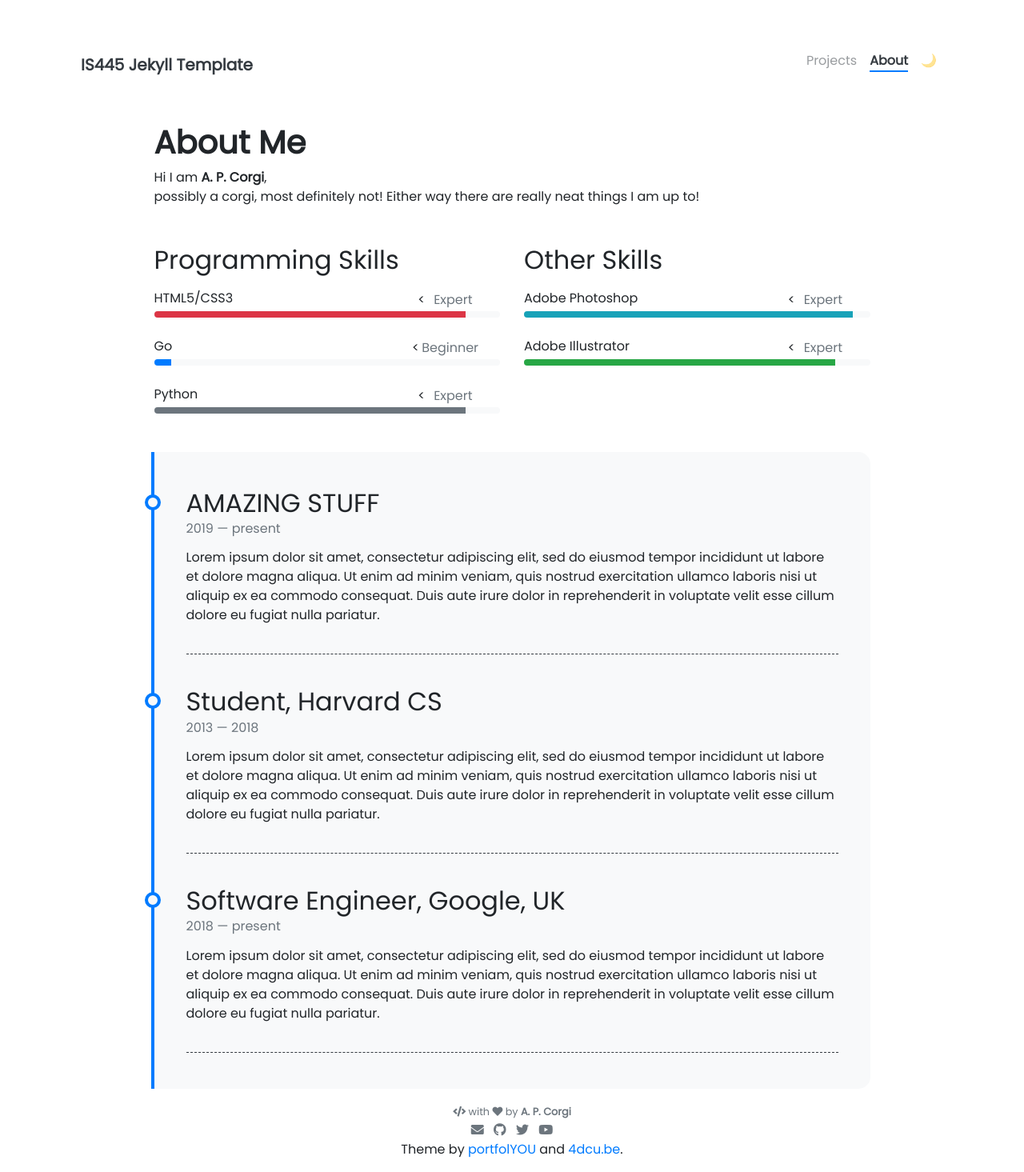
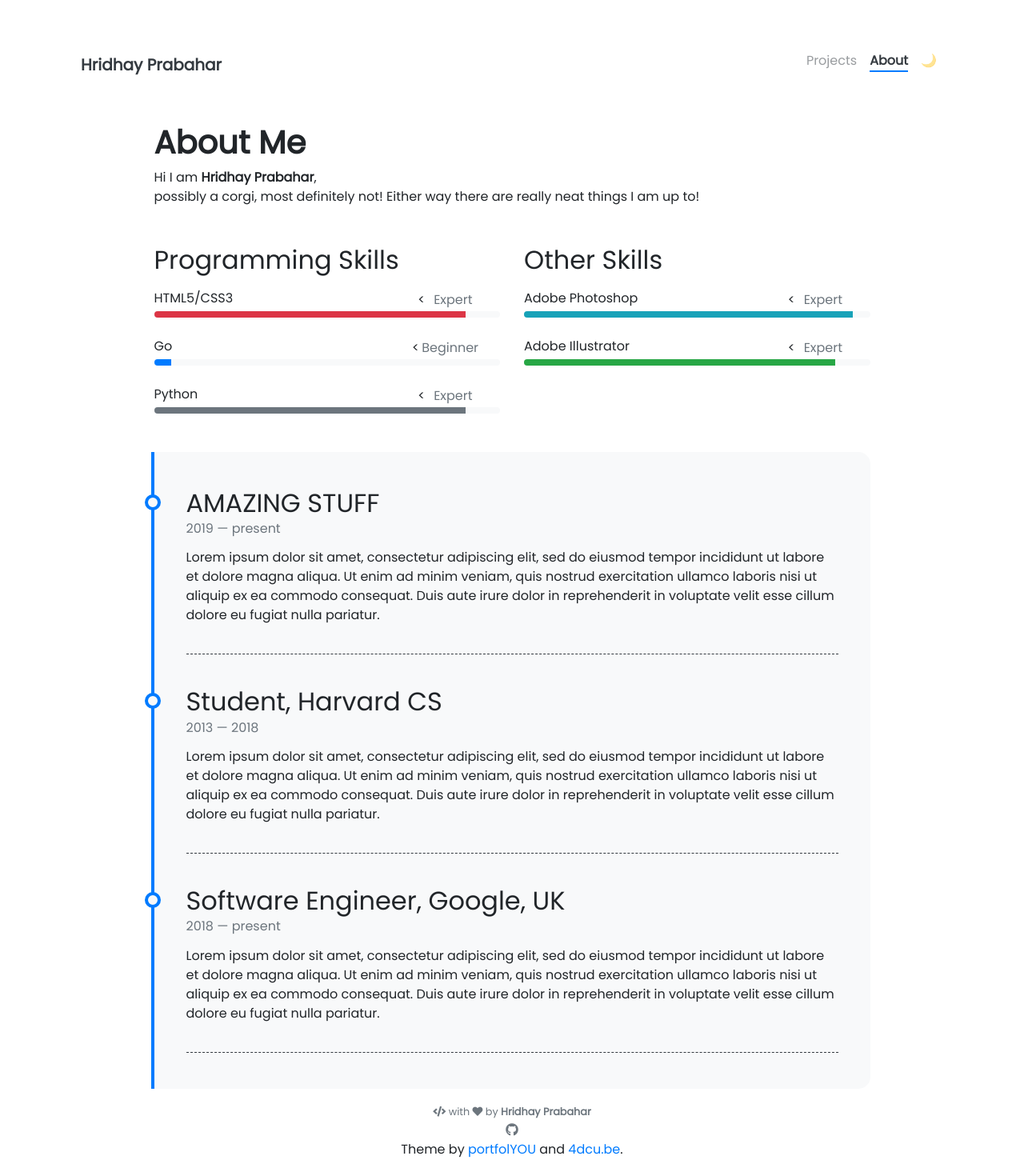
Before and after one commit to HridhayP/HridhayP.github.io, a Jekyll site: the page built from pages/about.md, in a window 1280 px wide. Shown: the whole page at 80% size. Built offline with Jekyll 4.4.1, drawn with Linux system fonts in a browser that asks for light colours; nearby versions of some CDN libraries.

Commit message:
Update site title and author

```diff
--- a/_config.yml
+++ b/_config.yml
@@ -5,9 +5,9 @@
 # NOTE: it looks like you need to rebuild + repush everytime you update this _config.yml file
 
 ### Site Settings ###
-title               : IS445 Jekyll Template
+title               : Hridhay Prabahar
 description         : >-
-                      I am definitely not a corgi!
+                      IS 445 data visualization projects
 baseurl             : ""   # Change to empty quotes if you are hosting your site at <your-username>.github.io directly,
 #                                             otherwise will be hosted at <your-username>.github.io/{{base_url}}
 repository          :                     # Change to <your-username> for github OR, if that doesn't work <your-username>/<your-username>.github.io (or remove it if you don't need remote projects) -- for example, I would put "jnaiman" without the quotes after the ":" here
@@ -36,13 +36,13 @@ nav_exclude:                                            # The following paths ar
 
 ### Author Info ###
 author:
-  name              : A. P. Corgi
+  name              : Hridhay Prabahar
   image             : https://media.tenor.com/8RcIoWTKYR4AAAAe/scuze-corgi.png
 #  behance           : your_username
 # dribbble          : your_username
-  email             : username@domain.com
+#  email             : username@domain.com
 #  facebook          : your_username
-  github            : jnaiman # JPN
+  github            : HridhayP
 # gitlab            : your_username
 # instagram         : your_username
 # kaggle            : your_username
@@ -53,9 +53,9 @@ author:
 # stackoverflow     : your_user_id
 # tumblr            : your_username.tumblr.com
 #  twitch            : your_username
-  twitter           : your_username
+#  twitter           : your_username
 #  vimeo             : your_username
-  youtube           : your_channel_name
+#  youtube           : your_channel_name
 # keybase           : your_username
 
 
```
